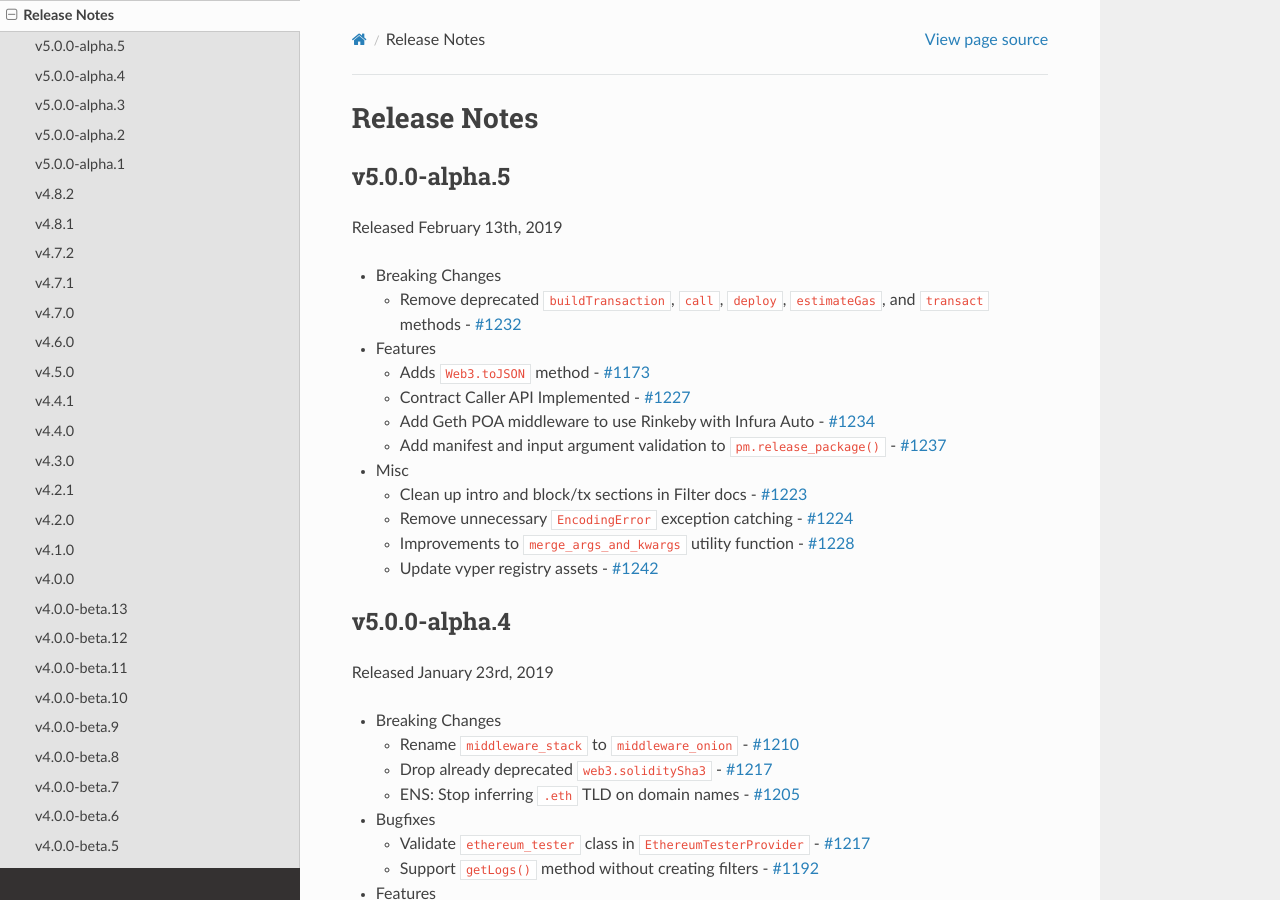
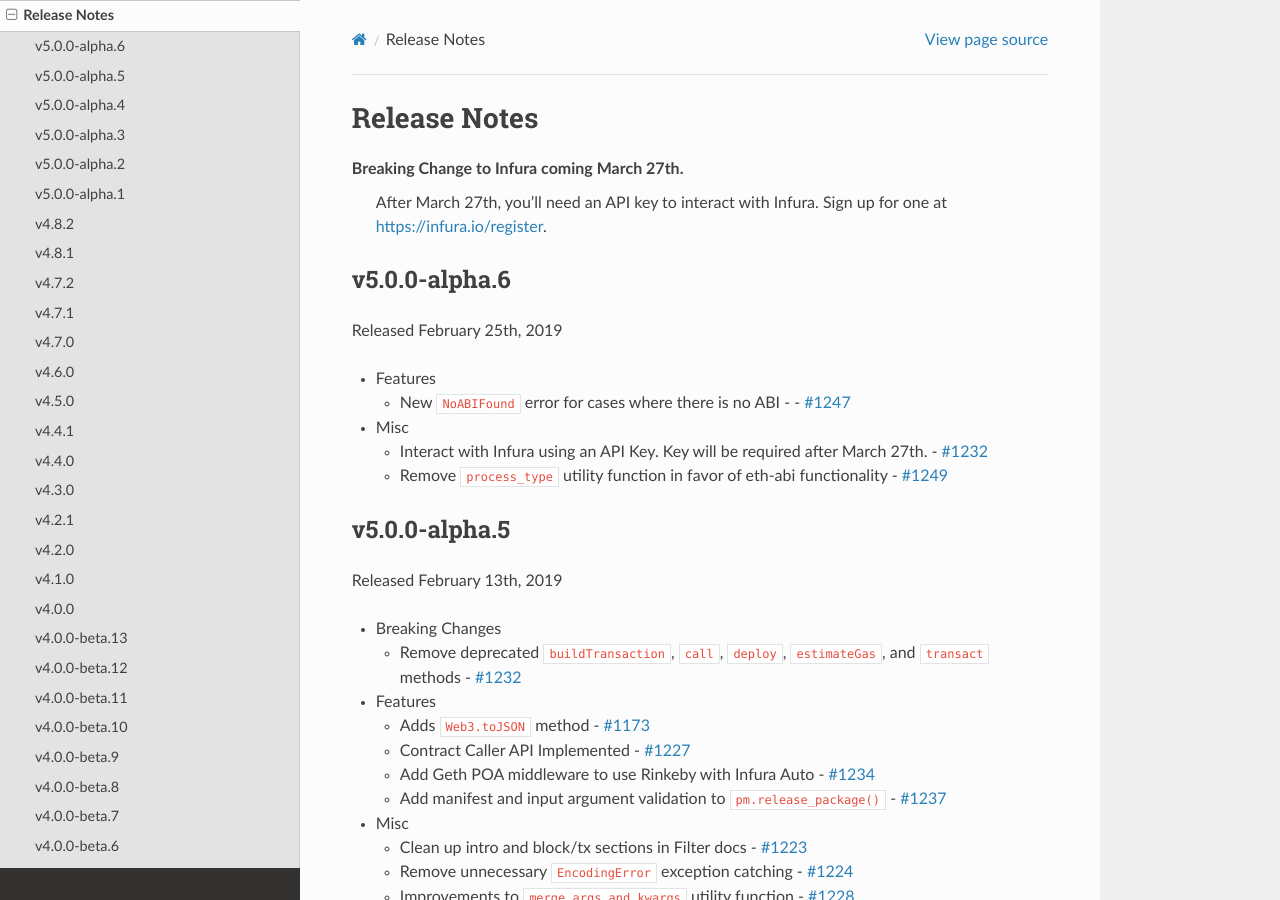
Before and after one commit to shuziren/web3.py, a Sphinx documentation site: the page built from docs/releases.rst, in a window 1280 px wide and 900 px high. Built offline with Sphinx 7.4.7 and the Read the Docs theme 2.0.0, drawn with Linux system fonts in a browser that asks for light colours.

Commit message:
Release Notes v5.0.0a6

```diff
--- a/docs/releases.rst
+++ b/docs/releases.rst
@@ -1,5 +1,27 @@
 Release Notes
 =============
+
+Breaking Change to Infura coming March 27th.
+ After March 27th, you'll need an API key to interact with Infura.
+ Sign up for one at https://infura.io/register.
+
+
+v5.0.0-alpha.6
+--------------
+Released February 25th, 2019
+
+- Features
+
+  - New ``NoABIFound`` error for cases where there is no ABI -
+    - `#1247 <https://github.com/ethereum/web3.py/pull/1247>`_
+
+- Misc
+
+  - Interact with Infura using an API Key. Key will be required after March 27th.
+    - `#1232 <https://github.com/ethereum/web3.py/pull/1232>`_
+  - Remove ``process_type`` utility function in favor of
+    eth-abi functionality
+    - `#1249 <https://github.com/ethereum/web3.py/pull/1249>`_
 
 
 v5.0.0-alpha.5
```
